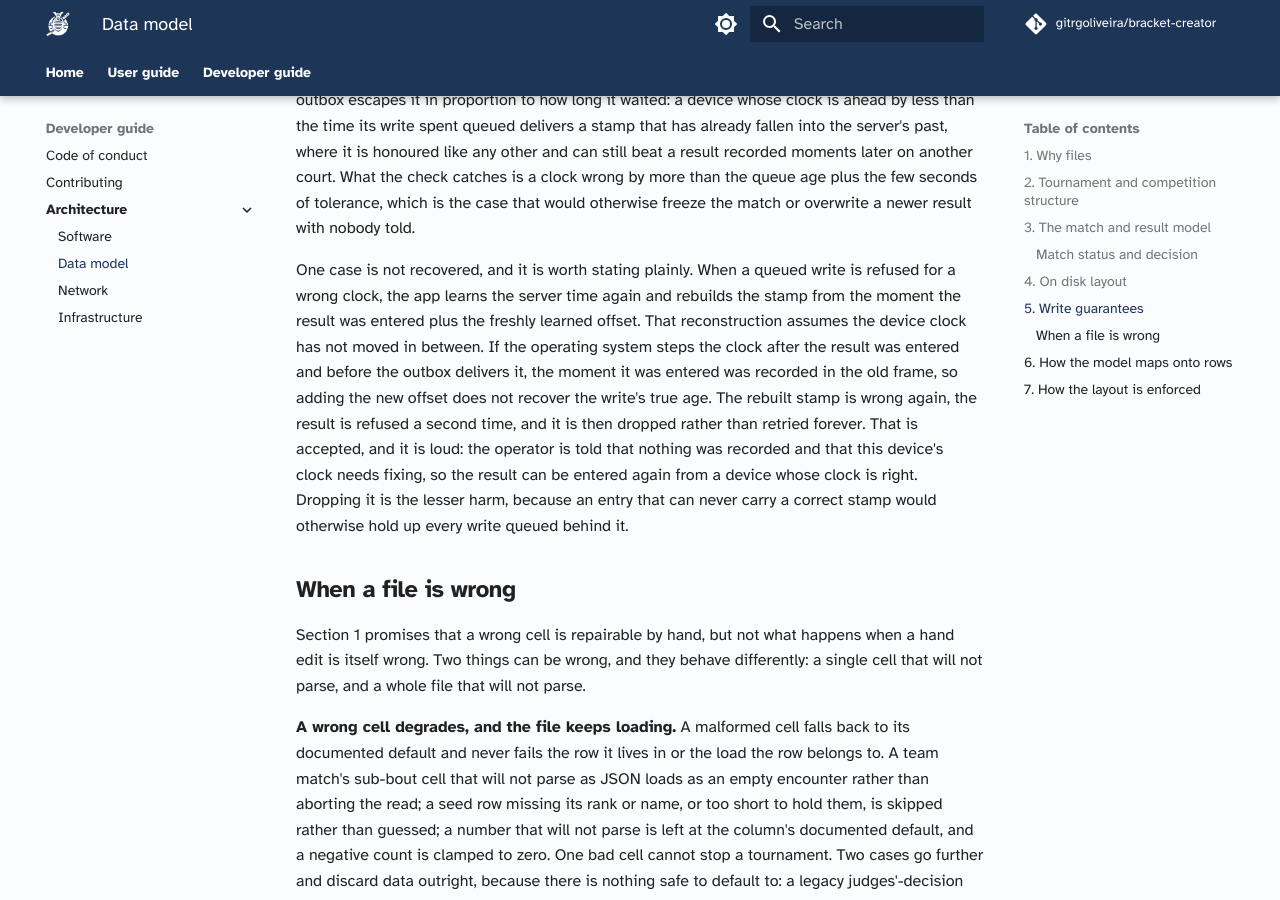
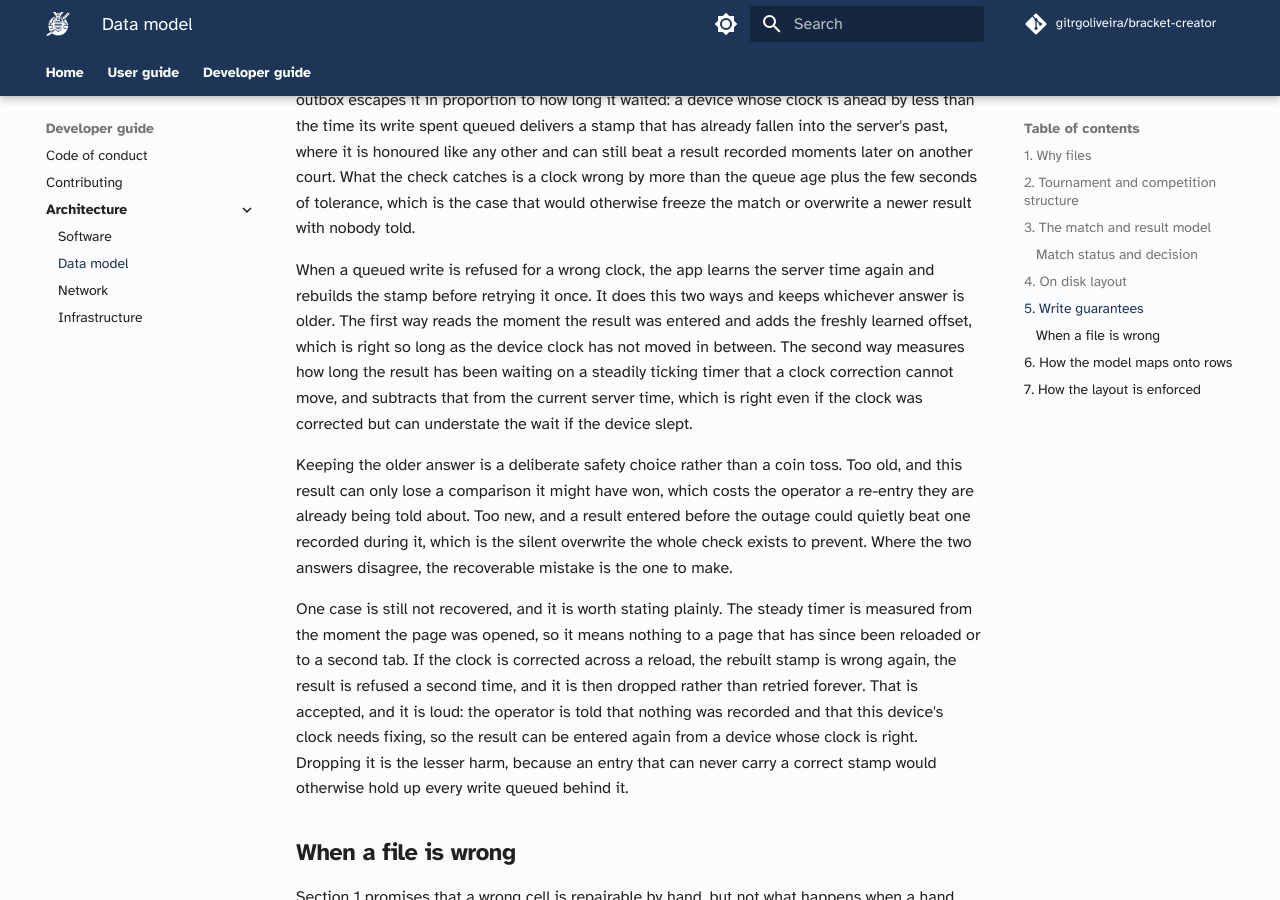
Before and after one commit to gitrgoliveira/bracket-creator, an MkDocs documentation site: the page built from docs/architecture/data-model.md, in a window 1280 px wide and 900 px high, scrolled down 6711 px. Built offline with MkDocs 1.6.1 and Material for MkDocs 9.7.7, drawn with Linux system fonts in a browser that asks for light colours; comment, search, counter and statistics services are not loaded.

Commit message:
docs(bc-cse): the two rules that changed under me, written where they are read
The public data-model page stated the clock-step case as one that "is not
recovered", and CLAUDE.md stated the re-stamp as "enqueuedAt + fresh offset".
Both were true when written and were made false by the take-the-older change,
which is the worst kind of stale: a reader has no way to tell.

data-model.md now describes both reconstructions in plain language, says why
the older one is kept (the recoverable mistake is the one to make), and keeps
an honest residual for the case that genuinely survives, a clock correction
spanning a reload. CLAUDE.md gets the same rule in implementation terms plus
the reason the anchor is stripped on persist, and a new paragraph for the
no-footprint contract: the abort travels in the error and never in `found`,
and both storeTx branches must honour it.

Docs gates: strict build and link check green (37 pages, 2220 links).

Co-Authored-By: Claude Opus 5 <noreply@anthropic.com>

```diff
--- a/docs/architecture/data-model.md
+++ b/docs/architecture/data-model.md
@@ -421,17 +421,28 @@ moments later on another court. What the check catches is a clock wrong by more
 queue age plus the few seconds of tolerance, which is the case that would otherwise freeze
 the match or overwrite a newer result with nobody told.
 
-One case is not recovered, and it is worth stating plainly. When a queued write is refused for
-a wrong clock, the app learns the server time again and rebuilds the stamp from the moment the
-result was entered plus the freshly learned offset. That reconstruction assumes the device
-clock has not moved in between. If the operating system steps the clock after the result was
-entered and before the outbox delivers it, the moment it was entered was recorded in the old
-frame, so adding the new offset does not recover the write's true age. The rebuilt stamp is
-wrong again, the result is refused a second time, and it is then dropped rather than retried
-forever. That is accepted, and it is loud: the operator is told that nothing was recorded and
-that this device's clock needs fixing, so the result can be entered again from a device whose
-clock is right. Dropping it is the lesser harm, because an entry that can never carry a
-correct stamp would otherwise hold up every write queued behind it.
+When a queued write is refused for a wrong clock, the app learns the server time again and
+rebuilds the stamp before retrying it once. It does this two ways and keeps whichever answer is
+older. The first way reads the moment the result was entered and adds the freshly learned
+offset, which is right so long as the device clock has not moved in between. The second way
+measures how long the result has been waiting on a steadily ticking timer that a clock
+correction cannot move, and subtracts that from the current server time, which is right even if
+the clock was corrected but can understate the wait if the device slept.
+
+Keeping the older answer is a deliberate safety choice rather than a coin toss. Too old, and
+this result can only lose a comparison it might have won, which costs the operator a re-entry
+they are already being told about. Too new, and a result entered before the outage could quietly
+beat one recorded during it, which is the silent overwrite the whole check exists to prevent.
+Where the two answers disagree, the recoverable mistake is the one to make.
+
+One case is still not recovered, and it is worth stating plainly. The steady timer is measured
+from the moment the page was opened, so it means nothing to a page that has since been reloaded
+or to a second tab. If the clock is corrected across a reload, the rebuilt stamp is wrong again,
+the result is refused a second time, and it is then dropped rather than retried forever. That is
+accepted, and it is loud: the operator is told that nothing was recorded and that this device's
+clock needs fixing, so the result can be entered again from a device whose clock is right.
+Dropping it is the lesser harm, because an entry that can never carry a correct stamp would
+otherwise hold up every write queued behind it.
 
 ### When a file is wrong
 
```
Also changed, not shown: CLAUDE.md (+3 -1 lines).
